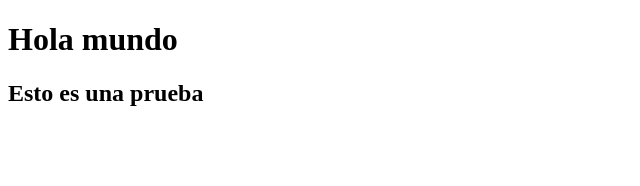
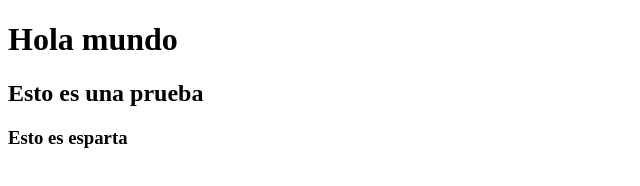
Before and after one commit to Matu-Dev-JS/Repositorio-DEPC-SUITE-test, a plain HTML site: page index.html in a window 1280 px wide. Shown: the whole page, without its empty margins (0-640 px from the left). Drawn offline with Linux system fonts and the light colour scheme.

Commit message:
Cree un subtitulo

```diff
--- a/index.html
+++ b/index.html
@@ -8,5 +8,6 @@
 <body>
     <h1>Hola mundo</h1>
     <h2>Esto es una prueba</h2>
+    <h3>Esto es esparta</h3>
 </body>
 </html>
```
Also changed, not shown: 1 other file.
